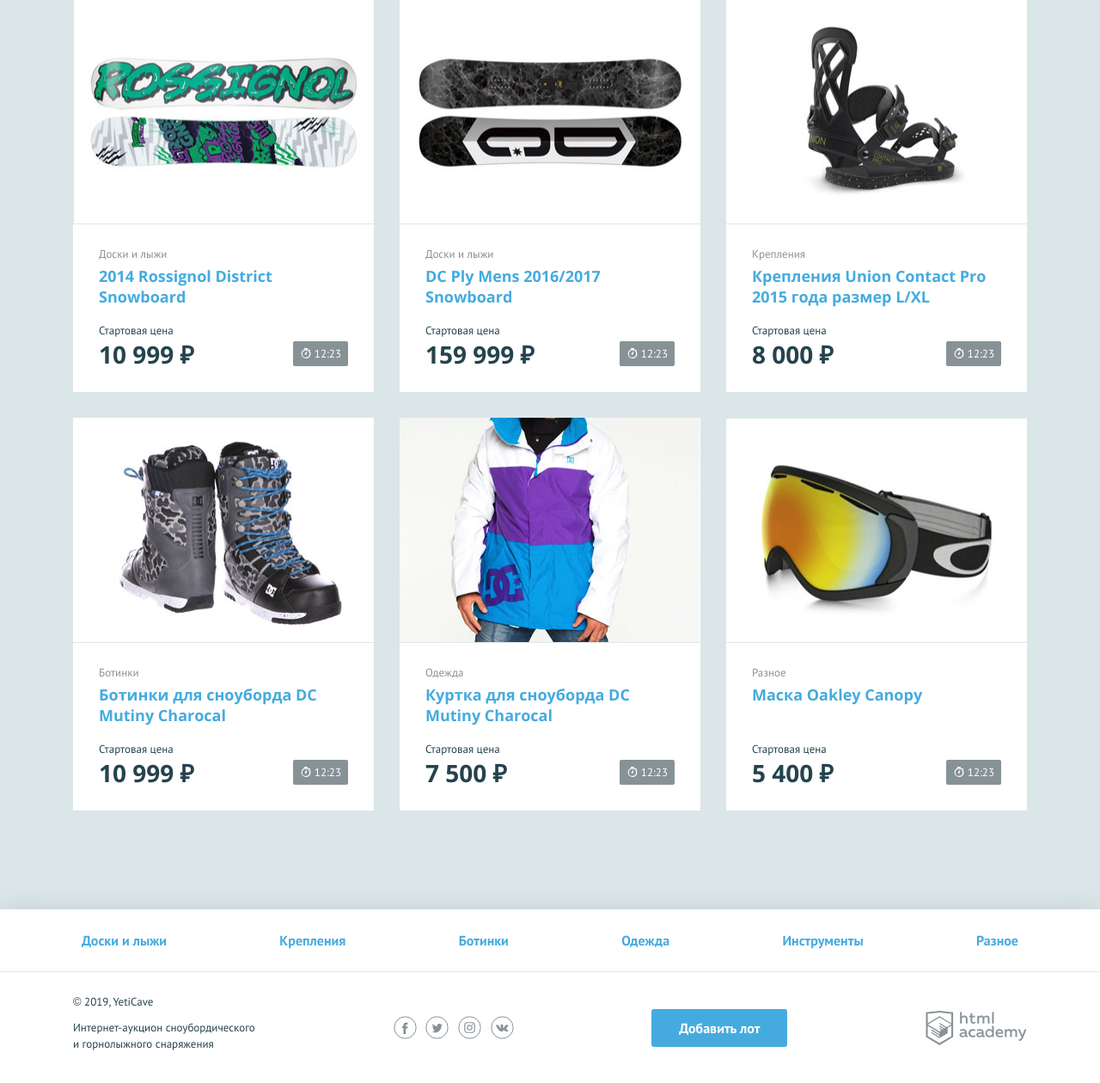
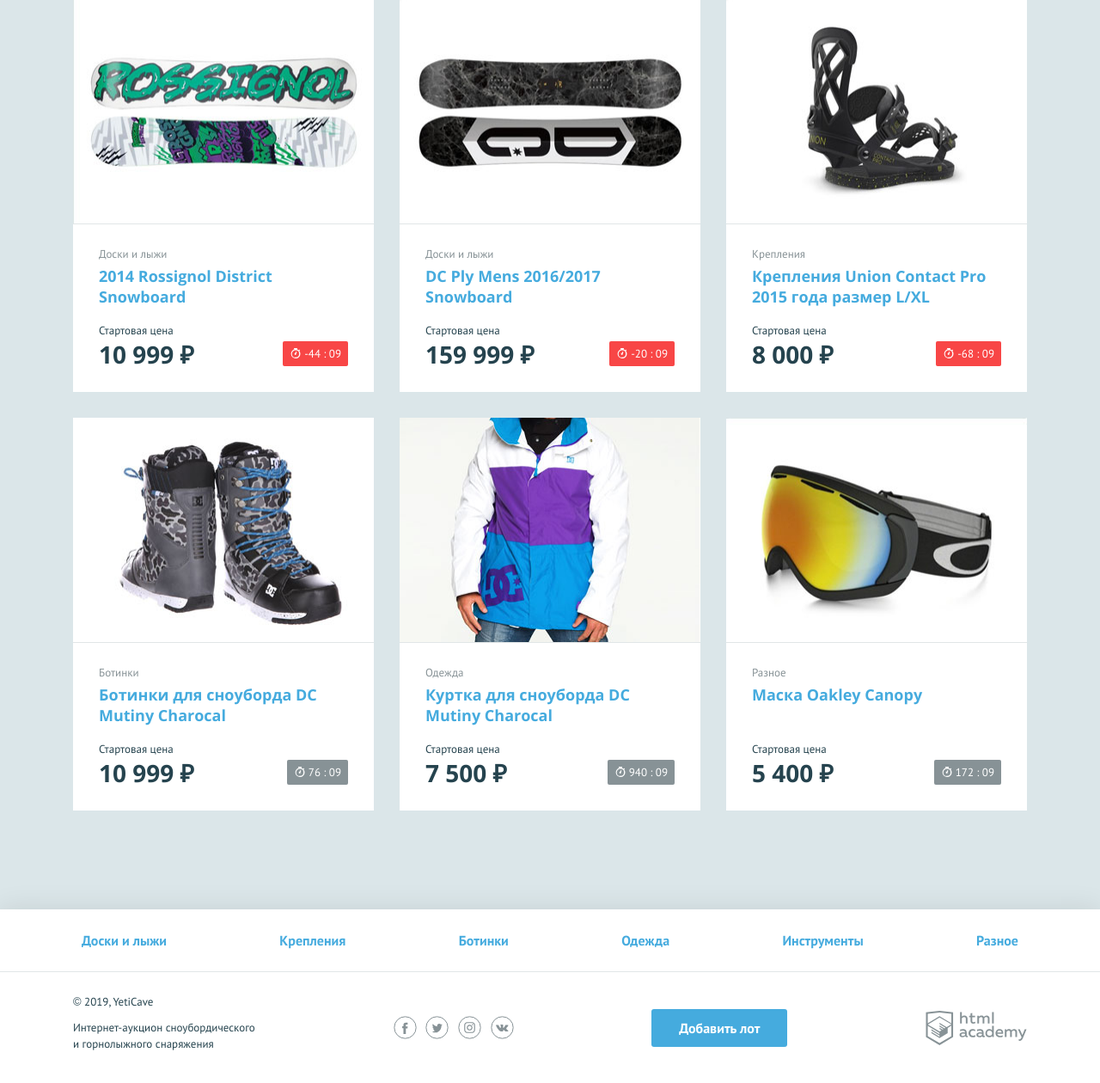
Before and after one commit to SysoevEV/901289-yeticave-10, a PHP site: page / in a window 1280 px wide. Shown: the part 704-1964 px from the top of the page at 86% size. Run offline with PHP 8.4, Linux system fonts and the light colour scheme.

Commit message:
module3-task2

```diff
--- a/index.php
+++ b/index.php
@@ -13,12 +13,12 @@
     ];
 
     $items = [
-        ["name" => "2014 Rossignol District Snowboard", "category" => "Доски и лыжи", "price" => "10999", "url" => "img/lot-1.jpg"],
-        ["name" => "DC Ply Mens 2016/2017 Snowboard", "category" => "Доски и лыжи", "price" => "159999", "url" => "img/lot-2.jpg"],
-        ["name" => "Крепления Union Contact Pro 2015 года размер L/XL", "category" => "Крепления", "price" => "8000", "url" => "img/lot-3.jpg"],
-        ["name" => "Ботинки для сноуборда DC Mutiny Charocal", "category" => "Ботинки", "price" => "10999", "url" => "img/lot-4.jpg"],
-        ["name" => "Куртка для сноуборда DC Mutiny Charocal", "category" => "Одежда", "price" => "7500", "url" => "img/lot-5.jpg"],
-        ["name" => "Маска Oakley Canopy", "category" => "Разное", "price" => "5400", "url" => "img/lot-6.jpg"],
+        ["name" => "2014 Rossignol District Snowboard", "category" => "Доски и лыжи", "price" => "10999", "url" => "img/lot-1.jpg", "end_time" => "2019-08-31"],
+        ["name" => "DC Ply Mens 2016/2017 Snowboard", "category" => "Доски и лыжи", "price" => "159999", "url" => "img/lot-2.jpg", "end_time" => "2019-09-01"],
+        ["name" => "Крепления Union Contact Pro 2015 года размер L/XL", "category" => "Крепления", "price" => "8000", "url" => "img/lot-3.jpg", "end_time" => "2019-08-30"],
+        ["name" => "Ботинки для сноуборда DC Mutiny Charocal", "category" => "Ботинки", "price" => "10999", "url" => "img/lot-4.jpg", "end_time" => "2019-09-05"],
+        ["name" => "Куртка для сноуборда DC Mutiny Charocal", "category" => "Одежда", "price" => "7500", "url" => "img/lot-5.jpg", "end_time" => "2019-10-11"],
+        ["name" => "Маска Oakley Canopy", "category" => "Разное", "price" => "5400", "url" => "img/lot-6.jpg", "end_time" => "2019-09-09"],
     ];
 
     function format_price($num) {
@@ -39,6 +39,19 @@
         return $result;
     }
 
+    function over_date($over_date) {
+        $diff_time = strtotime($over_date) - strtotime("now");
+        $remain_hours = floor($diff_time / 3600);
+        if ($remain_hours < 10) {
+            $remain_hours = str_pad($remain_hours, 2, "0", STR_PAD_LEFT);
+        }
+        $remain_minutes = 59 - date("i");
+        if ($remain_minutes < 10) {
+            $remain_minutes = str_pad($remain_minutes, 2, "0", STR_PAD_LEFT);
+        }
+        return [$remain_hours, $remain_minutes];
+    }
+
     $page_content = include_template("main.php", ["categories" => $categories, "items" => $items,]);
 
     $layout_content = include_template("layout.php", ["content" => $page_content, "is_auth" => $is_auth, "user_name" => $user_name, "categories" => $categories, 'title' => 'Yeti Cave - Главная страница']);
--- a/templates/main.php
+++ b/templates/main.php
@@ -32,8 +32,12 @@
                                     <span class="lot__amount">Стартовая цена</span>
                                     <span class="lot__cost"><?= htmlspecialchars(format_price($items[$i]["price"])) ?></span>
                                 </div>
-                                <div class="lot__timer timer">
-                                    12:23
+                                <?php
+                                       $hh=over_date($items[$i]["end_time"])[0];
+                                       $mm=over_date($items[$i]["end_time"])[1];
+                                ?>
+                                <div class="lot__timer timer <?php if($hh<1) print "timer--finishing" ?>">
+                                    <?= $hh . " : " . $mm;  ?>
                                 </div>
                             </div>
                         </div>
```
